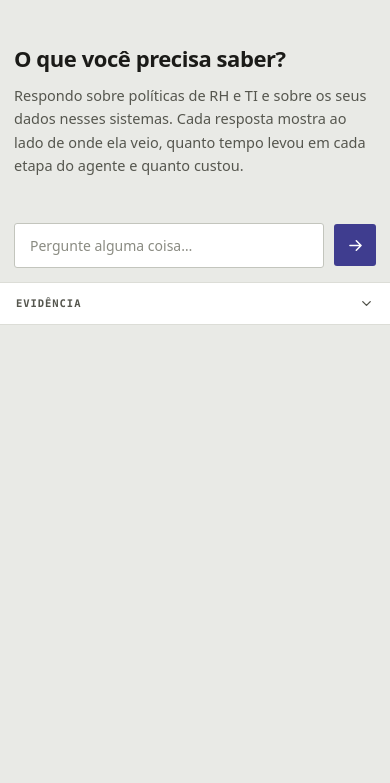
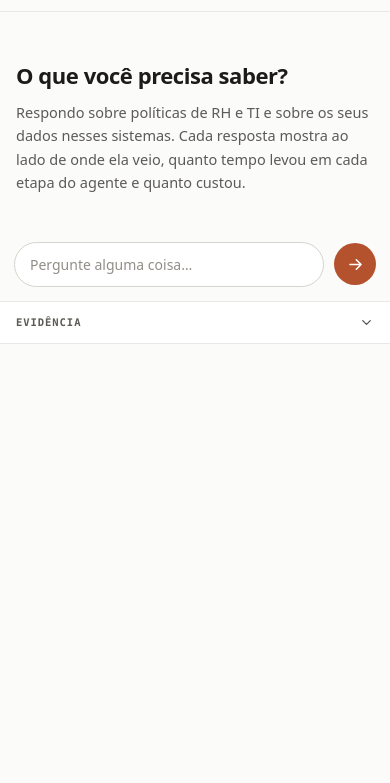
Before and after one commit to nittts/ai-agent, a website: page public/index.html in a window 390 px wide. Shown: the part 61-844 px from the top of the page. Drawn offline with Linux system fonts and the light colour scheme; no server answers.

Commit message:
Console adota a direcao editorial: espaco no lugar de linhas
Escolhida entre tres variantes renderizadas com conteudo real.

O que muda: a resposta perde card, borda e sombra — a separacao entre turnos
passa a ser feita por ESPACO, que e o que a faz parecer texto para ler em vez de
registro de sistema. A pergunta vira rotulo discreto em cinza, alinhado a
direita: ela nao disputa atencao com a resposta, e toda a hierarquia
tipografica da tela existe para a resposta. Coluna estreita (640px), corpo em
17px com entrelinha 1.72, e a regua que separava cabecalho de conteudo desce
para o palco, deixando o topo respirar.

O acento vai para terracota. Registro por honestidade: eu avisei que terracota
sobre off-white e hoje o visual mais associado a design gerado por IA, que era
justamente a critica original. A escolha foi feita vendo a captura, entao fica
— e trocar o acento e uma linha de token se a percepcao mudar.

Verificado em navegador: tema claro, tema escuro (paleta quente propria, nao a
mesma invertida) e 320px. Zero rolagem horizontal nos tres, zero erro de
console, resposta sem fundo em todos. Em 320px o ar generoso e o corpo grande
foram reduzidos na media query, senao a leitura quebra.

231 testes passando, typecheck e lint limpos.

```diff
--- a/public/index.html
+++ b/public/index.html
@@ -36,53 +36,53 @@
       :root {
         color-scheme: light dark;
 
-        --bg: #e9eae6;
+        --bg: #fbfbfa;
         --panel: #ffffff;
-        --panel-alt: #f6f6f3;
-        --ink: #1b1b18;
-        --ink-2: #55564e;
-        --ink-3: #8a8b82;
-        --line: #dcddd7;
-        --line-2: #c3c5bd;
+        --panel-alt: #f5f5f3;
+        --ink: #1c1b19;
+        --ink-2: #5c5a55;
+        --ink-3: #918e87;
+        --line: #e9e8e4;
+        --line-2: #d6d4ce;
 
-        --accent: #3f3d8f;
-        --accent-ink: #2e2c6e;
-        --accent-wash: #ecebf6;
-        --ok: #1c6b45;
-        --ok-wash: #e3efe8;
-        --warn: #8a5209;
-        --warn-wash: #f7edda;
-        --quiet: #6b6c63;
+        --accent: #b4522e;
+        --accent-ink: #8f3f22;
+        --accent-wash: #fbeee8;
+        --ok: #2f6f4e;
+        --ok-wash: #e8f1eb;
+        --warn: #8a5a12;
+        --warn-wash: #f7efdf;
+        --quiet: #7b7871;
 
         --ui: ui-sans-serif, system-ui, -apple-system, 'Segoe UI', Roboto, sans-serif;
         --font: var(--ui);
-        --doc: ui-serif, Charter, 'Bitstream Charter', 'Iowan Old Style', 'Source Serif 4', Georgia, serif;
+        --doc: var(--ui);
         --mono: ui-monospace, 'SF Mono', 'JetBrains Mono', Menlo, Consolas, monospace;
 
-        --r: 3px;
-        --r-sm: 2px;
-        --shadow: 0 1px 0 rgb(27 27 24 / 0.04), 0 1px 3px rgb(27 27 24 / 0.06);
+        --r: 14px;
+        --r-sm: 10px;
+        --shadow: 0 2px 24px -12px rgb(28 27 25 / 0.18);
       }
 
       @media (prefers-color-scheme: dark) {
         :root {
-          --bg: #16171a;
-          --panel: #1d1f23;
-          --panel-alt: #232529;
-          --ink: #e8e8e3;
-          --ink-2: #a9aaa2;
-          --ink-3: #757770;
-          --line: #2c2e33;
-          --line-2: #3c3f45;
+          --bg: #191817;
+          --panel: #201f1d;
+          --panel-alt: #232220;
+          --ink: #eceae5;
+          --ink-2: #aaa69e;
+          --ink-3: #807c74;
+          --line: #2c2a27;
+          --line-2: #3b3833;
 
-          --accent: #9b98ee;
-          --accent-ink: #b6b3f5;
-          --accent-wash: #23224a;
-          --ok: #5cbb8b;
-          --ok-wash: #16301f;
-          --warn: #d5a054;
-          --warn-wash: #2b2213;
-          --quiet: #8c8e86;
+          --accent: #e08b62;
+          --accent-ink: #eda37f;
+          --accent-wash: #2e211a;
+          --ok: #63b489;
+          --ok-wash: #1a2b21;
+          --warn: #d9a75c;
+          --warn-wash: #2d2415;
+          --quiet: #8b877f;
 
           --shadow: 0 1px 2px rgb(0 0 0 / 0.5), 0 8px 24px -12px rgb(0 0 0 / 0.6);
         }
@@ -130,13 +130,13 @@
         display: flex;
         align-items: center;
         gap: 14px;
-        min-height: 60px;
+        min-height: 72px;
         flex: 0 0 auto;
         flex-wrap: wrap;
         row-gap: 8px;
         padding: 0 22px;
-        background: var(--panel);
-        border-bottom: 1px solid var(--line);
+        background: transparent;
+        border-bottom: 0;
         flex-wrap: wrap;
       }
 
@@ -144,8 +144,8 @@
         display: flex;
         align-items: baseline;
         gap: 8px;
-        font-weight: 660;
-        font-size: 15px;
+        font-weight: 600;
+        font-size: 17px;
         letter-spacing: -0.015em;
         margin-right: auto;
       }
@@ -224,6 +224,7 @@
         altura do header em dois lugares, e mudá-la num deles desalinhava tudo.
       */
       .stage {
+        border-top: 1px solid var(--line);
         display: grid;
         grid-template-columns: minmax(0, 1fr) 372px;
         flex: 1;
@@ -237,16 +238,16 @@
         min-height: 0;
         overflow-y: auto;
         overscroll-behavior: contain;
-        padding: 28px 24px 8px;
+        padding: 40px 24px 12px;
         scroll-behavior: smooth;
       }
       /* A readable measure, centred — full-bleed prose across 900px is hostile. */
       .thread-inner {
-        max-width: 720px;
+        max-width: 640px;
         margin: 0 auto;
         display: flex;
         flex-direction: column;
-        gap: 24px;
+        gap: 34px;
       }
 
       /* ---------------- empty state (does real work) ---------------- */
@@ -293,14 +294,19 @@
         registro: alinhada à direita, sem preenchimento, marcada por um filete da
         cor do carimbo. Toda a cor da tela sobra para o que importa.
       */
+      /*
+        A pergunta nao disputa atencao com a resposta: e o rotulo do que vem
+        abaixo. Toda a hierarquia tipografica da tela existe para a resposta.
+      */
       .q {
         justify-self: end;
-        max-width: 82%;
+        max-width: 92%;
         margin-left: auto;
-        padding: 2px 14px 2px 0;
-        border-right: 2px solid var(--accent);
-        color: var(--ink);
-        font: 500 15px/1.5 var(--ui);
+        padding: 0;
+        border: 0;
+        color: var(--ink-3);
+        font: 600 13px/1.5 var(--ui);
+        letter-spacing: 0.015em;
         text-align: right;
       }
 
@@ -312,15 +318,21 @@
         visualmente o que o sistema AFIRMA (documento) do que ele apenas rotula
         (interface, em sans).
       */
+      /*
+        Sem card, sem borda, sem sombra: a separacao entre turnos e feita por
+        ESPACO. E o que deixa a resposta parecer texto para ler, e nao registro
+        de sistema.
+      */
       .a {
-        background: var(--panel);
-        border: 1px solid var(--line);
-        border-radius: var(--r);
-        padding: 18px 22px;
-        box-shadow: var(--shadow);
-        font: 16px/1.62 var(--doc);
+        background: transparent;
+        border: 0;
+        border-radius: 0;
+        padding: 10px 0 0;
+        box-shadow: none;
+        font: 17px/1.72 var(--doc);
+        letter-spacing: -0.006em;
         color: var(--ink);
-        animation: rise 200ms cubic-bezier(0.2, 0.8, 0.3, 1) both;
+        animation: rise 220ms cubic-bezier(0.2, 0.8, 0.3, 1) both;
       }
 
       /* Rendered Markdown. The model answers in Markdown, so the console parses
@@ -417,8 +429,8 @@
         color: inherit;
         background: var(--panel);
         border: 1px solid var(--line-2);
-        border-radius: var(--r);
-        padding: 13px 16px;
+        border-radius: 999px;
+        padding: 15px 22px;
         transition: border-color 120ms, box-shadow 120ms;
       }
       .composer input::placeholder { color: var(--ink-3); }
@@ -431,7 +443,7 @@
         border: none;
         background: var(--accent);
         color: #fff;
-        border-radius: var(--r);
+        border-radius: 999px;
         width: 46px; height: 46px;
         display: grid;
         place-items: center;
@@ -453,7 +465,7 @@
         clicavel com a evidencia rolada ate o fim.
       */
       .evidence {
-        background: var(--panel);
+        background: var(--panel-alt);
         border-left: 1px solid var(--line);
         min-height: 0;
         display: flex;
@@ -571,8 +583,10 @@
         .switch { font-size: 11px; padding: 6px 9px; }
         .ghost { font-size: 11px; padding: 6px 10px; }
 
-        .thread { padding: 18px 14px 6px; }
-        .thread-inner { gap: 18px; }
+        .thread { padding: 22px 16px 8px; }
+        .thread-inner { gap: 24px; }
+        .a { font-size: 16px; line-height: 1.66; }
+        .q { font-size: 12.5px; }
         .composer { padding: 10px 14px 14px; }
         .composer input { padding: 11px 15px; font-size: 14px; }
         .composer button { width: 42px; height: 42px; }
```
